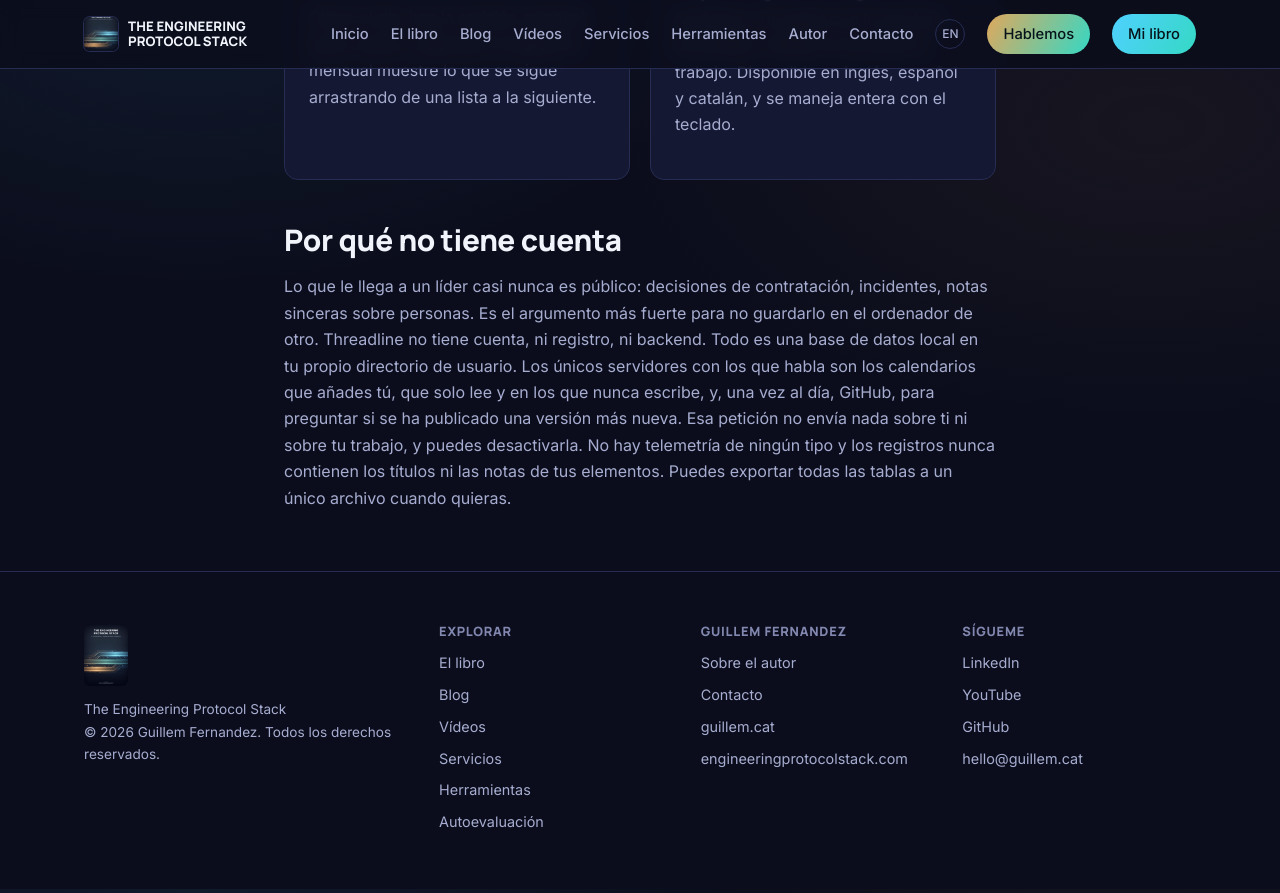
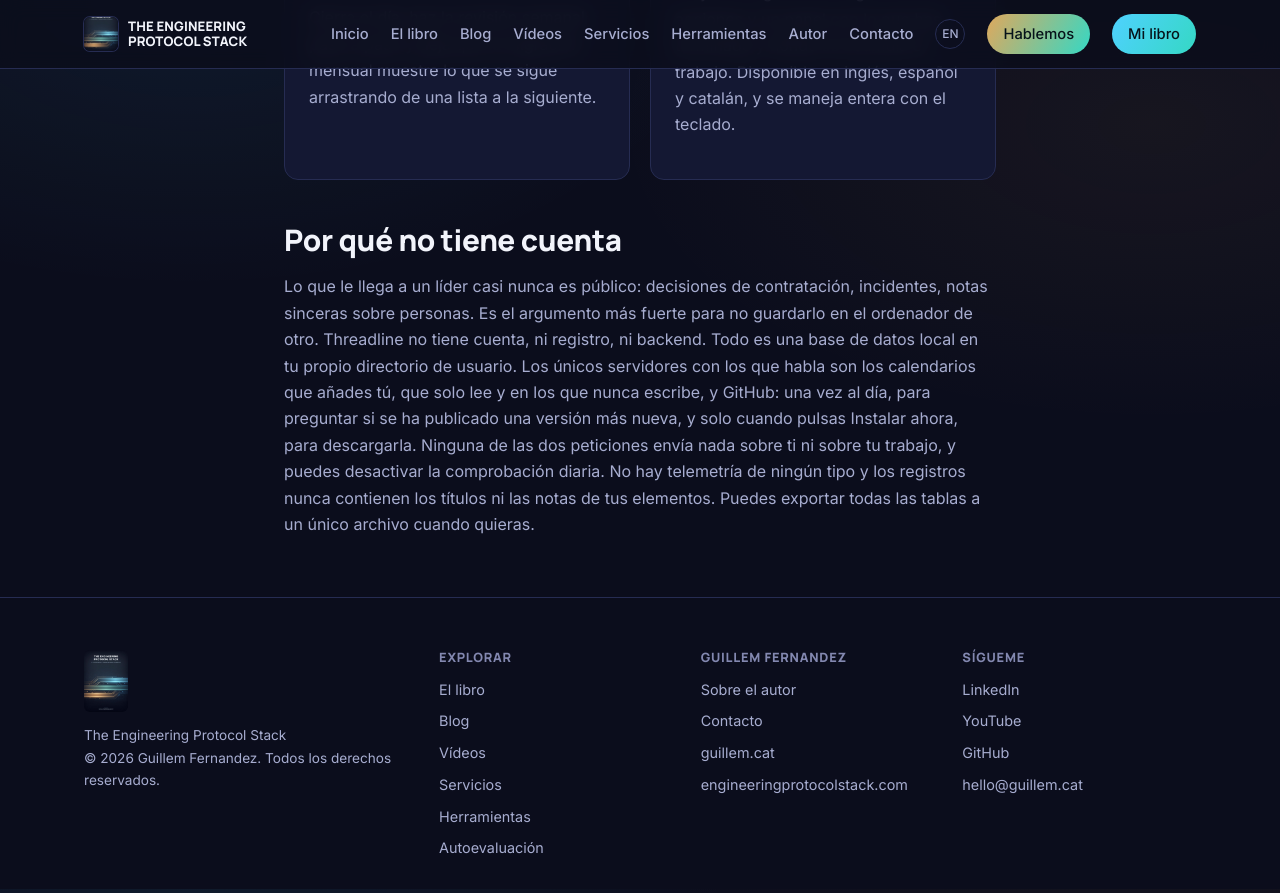
Before and after one commit to guillemf/engineeringprotocolstack, a Jekyll site: the page built from es/tools/threadline.md, in a window 1280 px wide and 900 px high, scrolled down 5411 px. Shown: the top 893 px of the window. Built offline with Jekyll 4.4.1, drawn with Linux system fonts in a browser that asks for light colours.

Commit message:
feat(site): current Threadline and Trustline icons on the Tools page; Install now in Threadline's privacy wording
Co-Authored-By: Claude Opus 5.5 <noreply@anthropic.com>

```diff
--- a/_data/tools.yml
+++ b/_data/tools.yml
@@ -19,7 +19,7 @@ en:
         tagline: Capture, decide, and plan your day as an engineering leader
         url: /tools/threadline/
         layer: CPU
-        icon: /assets/images/threadline-icon.png
+        icon: /assets/images/threadline-app-icon.png
         cta: See Threadline
         points:
           - Free to download for macOS, Windows, and Linux
@@ -29,6 +29,7 @@ en:
         tagline: One-to-ones, trust, and career paths for engineering managers
         url: /tools/trustline/
         layer: LAN
+        icon: /assets/images/trustline-app-icon.png
         cta: See Trustline
         points:
           - Free to download for macOS, Windows, and Linux
@@ -129,9 +130,10 @@ en:
       off someone else's computer. Threadline has no account, no sign-up, and no
       backend. Everything is one local database in your own user directory. The
       only servers it contacts are the calendar feeds you add yourself, which it
-      reads and never writes to, and, once a day, GitHub, to ask whether a newer
-      version has been published. That request sends nothing about you or your
-      work, and you can turn it off. There is no telemetry of any kind, and the
+      reads and never writes to, and GitHub: once a day to ask whether a newer
+      version has been published, and, only when you press Install now, to
+      download it. Neither request sends anything about you or your work, and
+      you can turn the daily check off. There is no telemetry of any kind, and the
       logs never contain the titles or notes of your items. You can export every
       table to a single file at any time.
     download_title: Download
@@ -303,7 +305,7 @@ es:
         tagline: Captura, decide y planifica tu día como líder de ingeniería
         url: /es/tools/threadline/
         layer: CPU
-        icon: /assets/images/threadline-icon.png
+        icon: /assets/images/threadline-app-icon.png
         cta: Ver Threadline
         points:
           - Descarga gratuita para macOS, Windows y Linux
@@ -313,6 +315,7 @@ es:
         tagline: One-to-ones, confianza y planes de carrera para managers de ingeniería
         url: /es/tools/trustline/
         layer: LAN
+        icon: /assets/images/trustline-app-icon.png
         cta: Ver Trustline
         points:
           - Descarga gratuita para macOS, Windows y Linux
@@ -412,10 +415,11 @@ es:
       más fuerte para no guardarlo en el ordenador de otro. Threadline no tiene
       cuenta, ni registro, ni backend. Todo es una base de datos local en tu
       propio directorio de usuario. Los únicos servidores con los que habla son
-      los calendarios que añades tú, que solo lee y en los que nunca escribe, y,
-      una vez al día, GitHub, para preguntar si se ha publicado una versión más
-      nueva. Esa petición no envía nada sobre ti ni sobre tu trabajo, y puedes
-      desactivarla. No hay telemetría de ningún tipo y los registros nunca
+      los calendarios que añades tú, que solo lee y en los que nunca escribe, y
+      GitHub: una vez al día, para preguntar si se ha publicado una versión más
+      nueva, y solo cuando pulsas Instalar ahora, para descargarla. Ninguna de
+      las dos peticiones envía nada sobre ti ni sobre tu trabajo, y puedes
+      desactivar la comprobación diaria. No hay telemetría de ningún tipo y los registros nunca
       contienen los títulos ni las notas de tus elementos. Puedes exportar todas
       las tablas a un único archivo cuando quieras.
     download_title: Descargar
```
Also changed, not shown: assets/images/threadline-app-icon.png (added), assets/images/trustline-app-icon.png (added).
